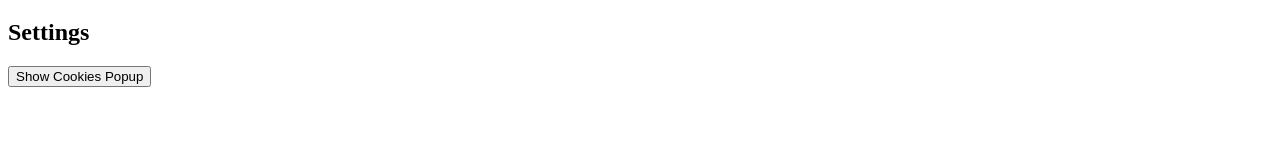
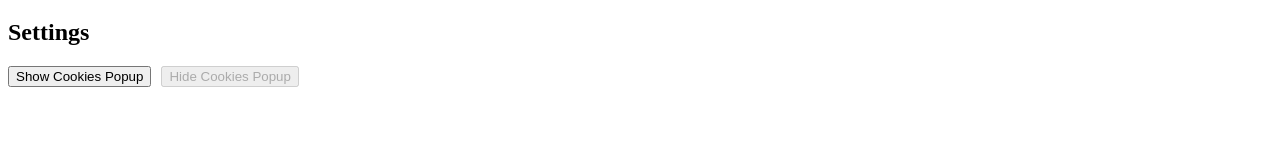
Before and after one commit to jake-connors/reactjs-sandbox, a React app: page /settings in a window 1280 px wide. Shown: the part 127-283 px from the top of the page. Built offline with nearby package versions, Linux system fonts and the light colour scheme; no server answers; the HTML template or start-up script is replaced by a standard one.

Commit message:
small fixes

```diff
--- a/src/App.js
+++ b/src/App.js
@@ -35,11 +35,11 @@ function App({ dispatch, user_info }) {
 
     useEffect(() => {
         // console.clear();
-        console.log('app loaded v4.1');
-        getAllCookies();
-    }, [user_info.cookie_settings]);
+        // console.log('app loaded v4.0');
+        init();
+    }, []);
 
-    async function getAllCookies() {
+    async function init() {
         let resp = await get_all_cookies();
         console.log('resp : ', resp);
         let user_cookies = resp.data.user_cookies;
--- a/src/components/CookiesPopup.js
+++ b/src/components/CookiesPopup.js
@@ -27,6 +27,10 @@ function CookiesPopup({ user_info, dispatch, allCookies }) {
         let resp = await deny_all_cookies();
         if (resp.data.success) {
             let newCookieSettings = resp.data.cookie_settings;
+            // let newIp = {
+            //     ip_address: "",
+            //     display_location: "",
+            // };
             let newUserInfo = {
                 ...user_info,
                 cookie_settings: newCookieSettings,
@@ -79,11 +83,9 @@ function CookiesPopup({ user_info, dispatch, allCookies }) {
     };
 
     return (
-        <>
-        {user_info.show_cookies_popup && (
         <div id="cookies-popup-container">
             <AboutCookiesBanner
-                    showBanner={user_info.show_cookies_popup}
+                showBanner={user_info.show_cookies_popup ?? false}
                 setShowCookieSettingsModal={setShowCookieSettingsModal}
                 handleAllowAllCookies={handleAllowAllCookies}
             />
@@ -114,8 +116,6 @@ function CookiesPopup({ user_info, dispatch, allCookies }) {
                 </div>
             </Modal>
         </div>
-        )}
-        </>
     );
 }
 
--- a/src/containers/JsExamples.js
+++ b/src/containers/JsExamples.js
@@ -19,7 +19,7 @@ function JsExamples() {
                     </Link>
                 </div>
                 <div className="example-card col-6 col-md-4">
-                    <Link to={"/js_examples/poppers"}>
+                    <Link to={"/js_examples/popper"}>
                         {"Poppers"}
                     </Link>
                 </div>
--- a/src/containers/Settings.js
+++ b/src/containers/Settings.js
@@ -3,10 +3,10 @@ import { setUserInfo } from "../redux/actions";
 
 function Settings({ user_info, dispatch }) {
 
-    function handleShowCookiesPopup() {
+    function handleCookiesPopupButtons(showPopup) {
         let newUserInfo = {
             ...user_info,
-            show_cookies_popup: true
+            show_cookies_popup: showPopup
         };
         dispatch(setUserInfo(newUserInfo));
     }
@@ -18,7 +18,21 @@ function Settings({ user_info, dispatch }) {
             </div>
             <div className="row">
                 <div className="col-sm-12">
-                    <button className="btn btn-primary" onClick={handleShowCookiesPopup}>Show Cookies Popup</button>
+                    <button
+                        className="btn btn-primary"
+                        onClick={() => handleCookiesPopupButtons(true)}
+                        disabled={!user_info.show_cookies_popup}
+                    >
+                        Show Cookies Popup
+                    </button>
+                    <button
+                        className="btn btn-dark"
+                        onClick={() => handleCookiesPopupButtons(false)}
+                        disabled={user_info.show_cookies_popup}
+                        style={{ marginLeft: "10px" }}
+                    >
+                        Hide Cookies Popup
+                    </button>
                 </div>
             </div>
             <div className="clear10"></div>
--- a/src/styles/styles.less
+++ b/src/styles/styles.less
@@ -229,7 +229,7 @@ h4.python-examples {
 #cookies-popup-container {
     #cookies-popup-show,
     #cookies-popup-hide {
-        transition: transform 0.6s ease-in-out;
+        transition: transform 0.4s ease-in-out;
         position: fixed;
         bottom: 0;
         left: 0;
```
Also changed, not shown: src/components/js_examples/Popper.js. Lines whose indentation alone changed are shown as unchanged.
